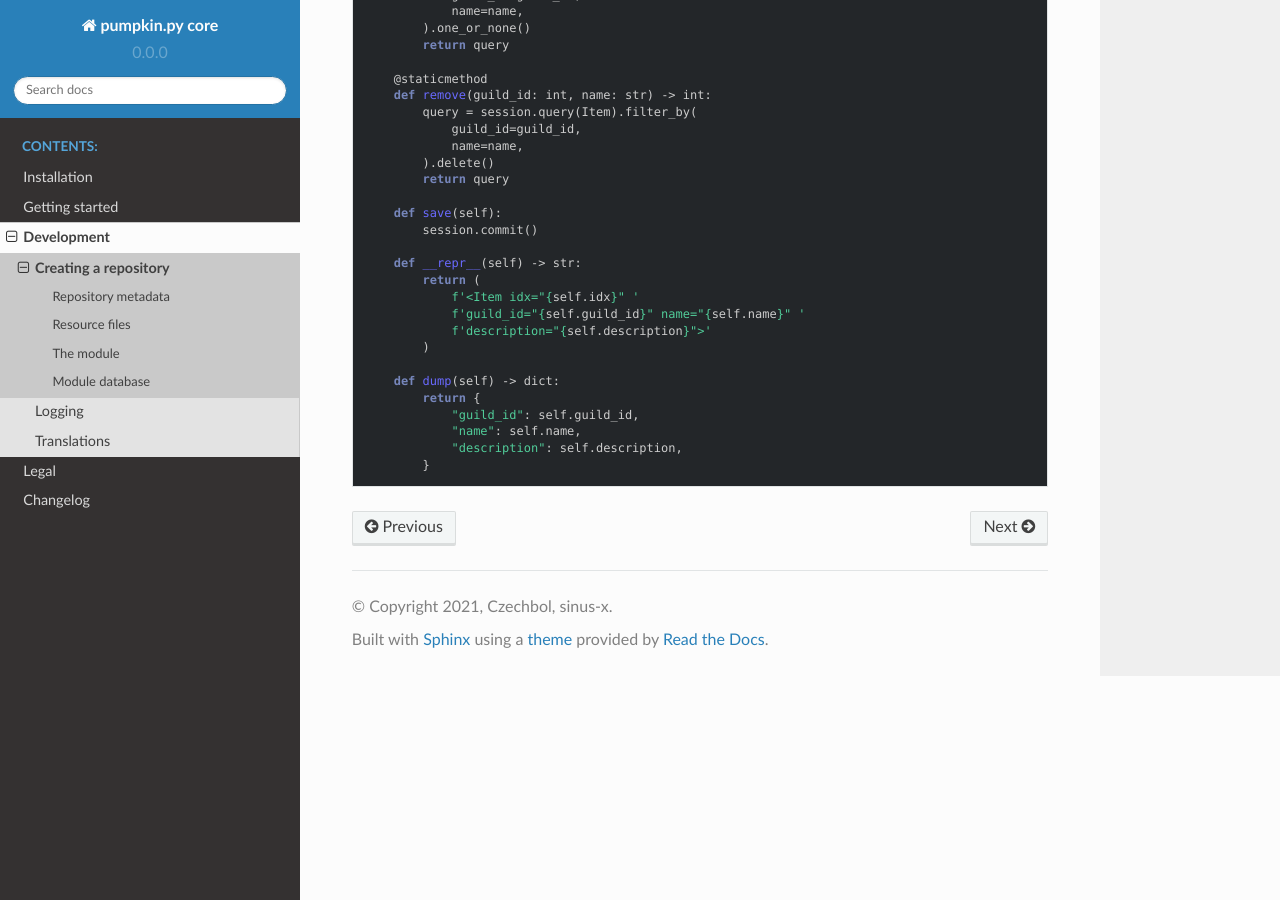
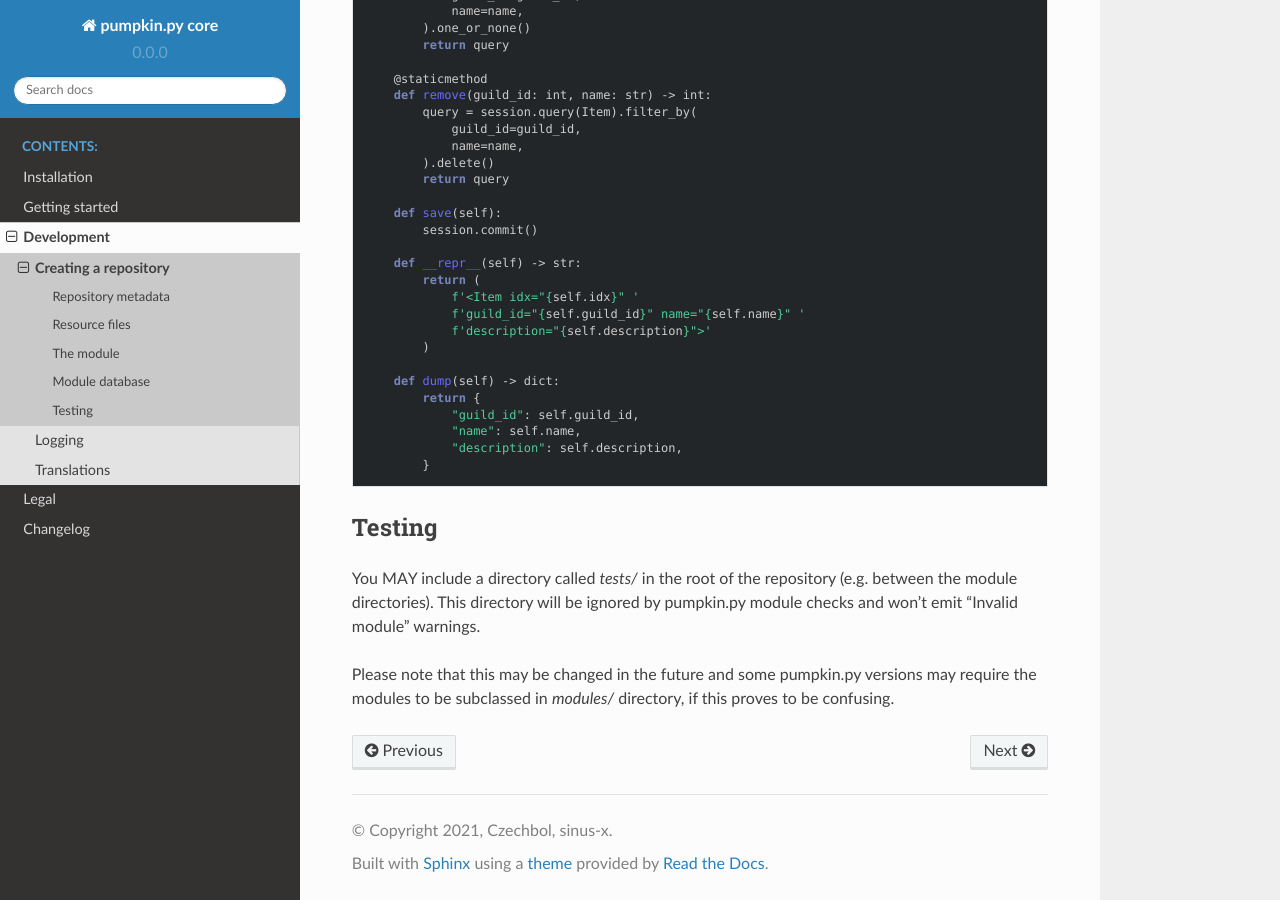
Before and after one commit to pumpkin-py/pumpkin-py, a Sphinx documentation site: the page built from docs/development/repository.rst, in a window 1280 px wide and 900 px high, scrolled down 3680 px. Built offline with Sphinx 7.4.7 and the Read the Docs theme 2.0.0, drawn with Linux system fonts in a browser that asks for light colours; pages that are not in the unit, such as notebooks, are missing from menus.

Commit message:
Admin: Ignore 'tests' directory in repository listing

```diff
--- a/docs/development/repository.rst
+++ b/docs/development/repository.rst
@@ -176,3 +176,10 @@ An example database file ``bistro/database.py`` may look like this:
 	    	    "name": self.name,
 	    	    "description": self.description,
 	    	}
+
+Testing
+-------
+
+You MAY include a directory called `tests/` in the root of the repository (e.g. between the module directories). This directory will be ignored by pumpkin.py module checks and won't emit "Invalid module" warnings.
+
+Please note that this may be changed in the future and some pumpkin.py versions may require the modules to be subclassed in `modules/` directory, if this proves to be confusing.
```
Also changed, not shown: 1 other file.
